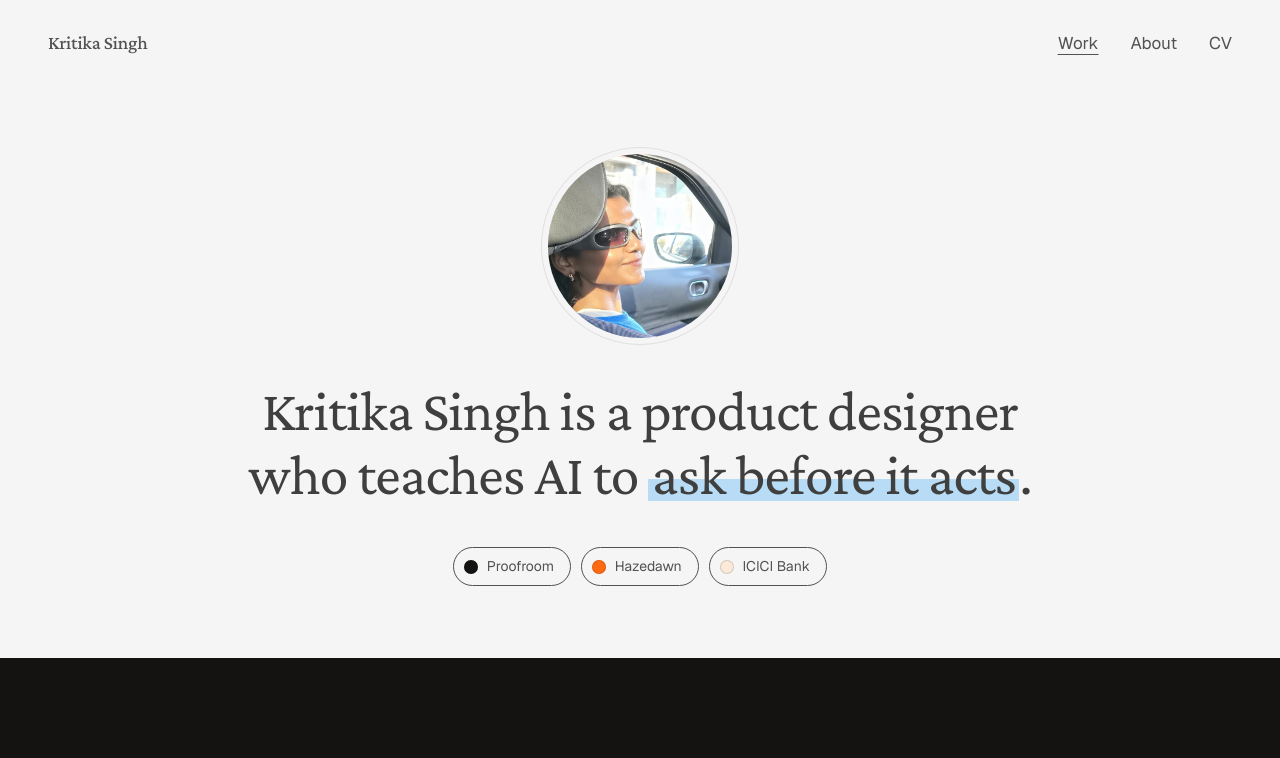
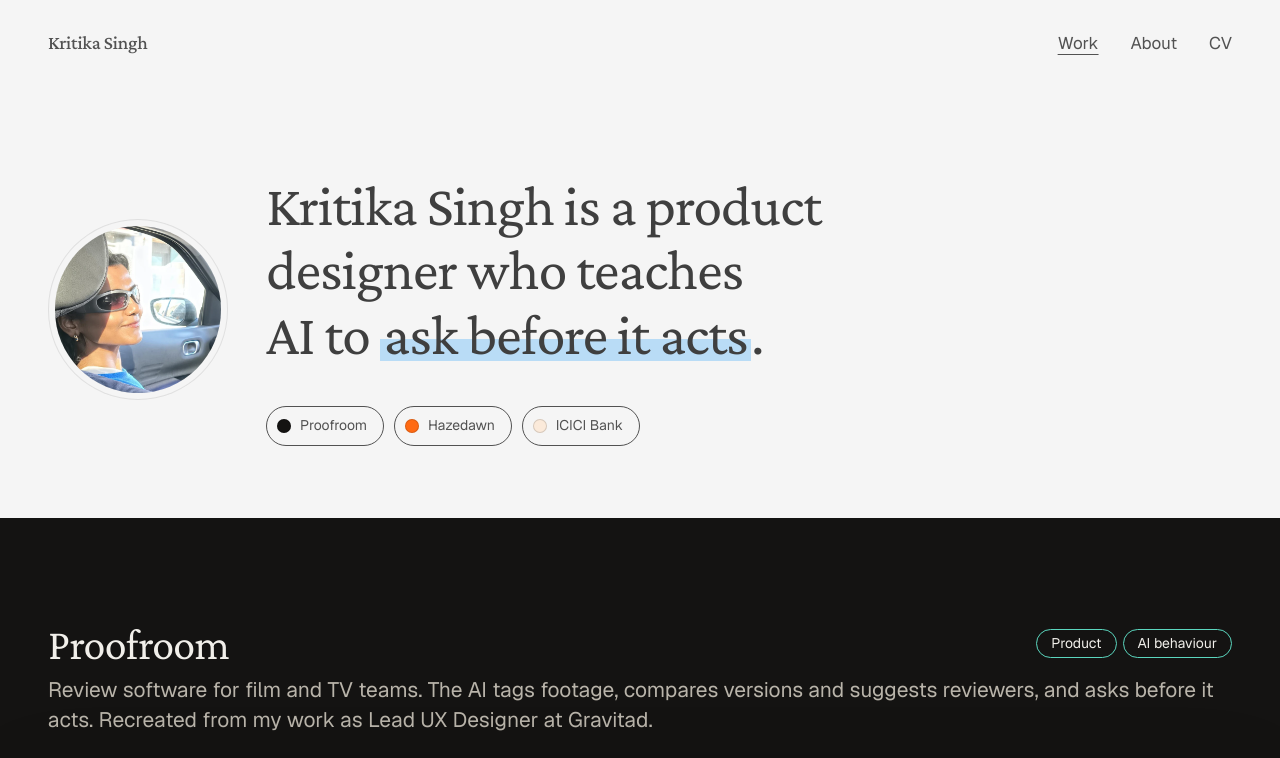
Before and after one commit to singhkritika832-droid/kritikacsingh-ai-portfolio, a plain HTML site: page site/index.html in a window 1280 px wide. Shown: the top 758 px of the page. Drawn offline with Linux system fonts and the light colour scheme.

Commit message:
Hero: photo left, sentence beside it, left aligned
Co-Authored-By: Claude Opus 5.5 <noreply@anthropic.com>
Claude-Session: https://claude.ai/code/session_013sX5W7y8abWXoDLnwUTfCs

```diff
--- a/site/index.html
+++ b/site/index.html
@@ -26,14 +26,16 @@
     </header>
 
     <main>
-      <section class="intro intro-centered">
+      <section class="intro intro-side">
         <img class="portrait" src="img/kritika.webp" width="640" height="640" alt="Kritika Singh, smiling in sunglasses in the front seat of a car on a sunny day.">
+        <div class="intro-text">
           <h1 class="hero-line">Kritika Singh is a product designer who teaches AI to <span class="hl">ask before it acts</span>.</h1>
           <ul class="index" aria-label="Case studies">
             <li><a href="proofroom.html"><i style="background:#141312"></i>Proofroom</a></li>
             <li><a href="hazedawn.html"><i style="background:#FF6A13"></i>Hazedawn</a></li>
             <li><a href="icici.html"><i style="background:#FBEADA"></i>ICICI Bank</a></li>
           </ul>
+        </div>
       </section>
 
       <a class="feature slab slab-proofroom" href="proofroom.html">
--- a/site/styles.css
+++ b/site/styles.css
@@ -397,3 +397,20 @@ h1, h2, h3, .site-head .name { font-family: var(--serif); font-weight: 500; lett
 .slab .feature-meta h2 { font-weight: 400; letter-spacing: -0.015em; }
 .site-head .name { font-size: 1.2rem; }
 .rows .title, .cell h3, .story h2, .aside h2, .facts dt { font-family: "Geist", system-ui, sans-serif; }
+
+/* Hero: photo on the left, sentence beside it, left aligned */
+.intro-side {
+  display: grid; grid-template-columns: auto minmax(0, 1fr); gap: clamp(20px, 3.5vw, 48px);
+  align-items: center; text-align: left; padding-top: clamp(56px, 9vw, 120px);
+}
+.intro-side .portrait {
+  width: clamp(112px, 13vw, 168px); height: auto; aspect-ratio: 1; border-radius: 50%; object-fit: cover;
+  box-shadow: 0 0 0 6px var(--paper), 0 0 0 7px var(--rule);
+}
+.intro-side h1.hero-line { margin: 0; max-width: 22ch; }
+.intro-side .index { justify-content: flex-start; margin-top: clamp(20px, 3vw, 32px); }
+@media (max-width: 640px) {
+  .intro-side { grid-template-columns: 1fr; gap: 20px; }
+  .intro-side .portrait { width: 96px; }
+}
+.intro-side .portrait { margin-left: 7px; }
```
Lines whose indentation alone changed are shown as unchanged.
